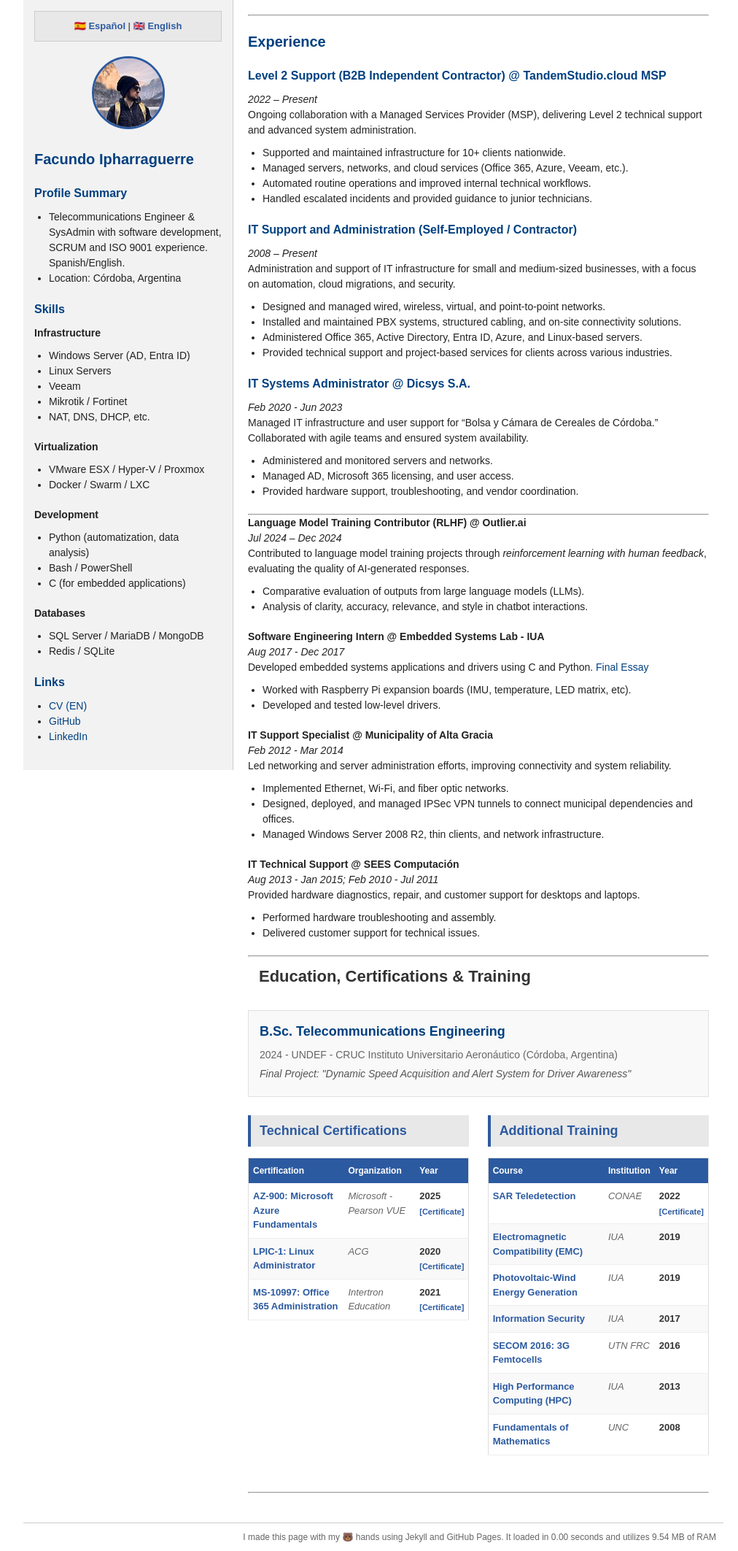
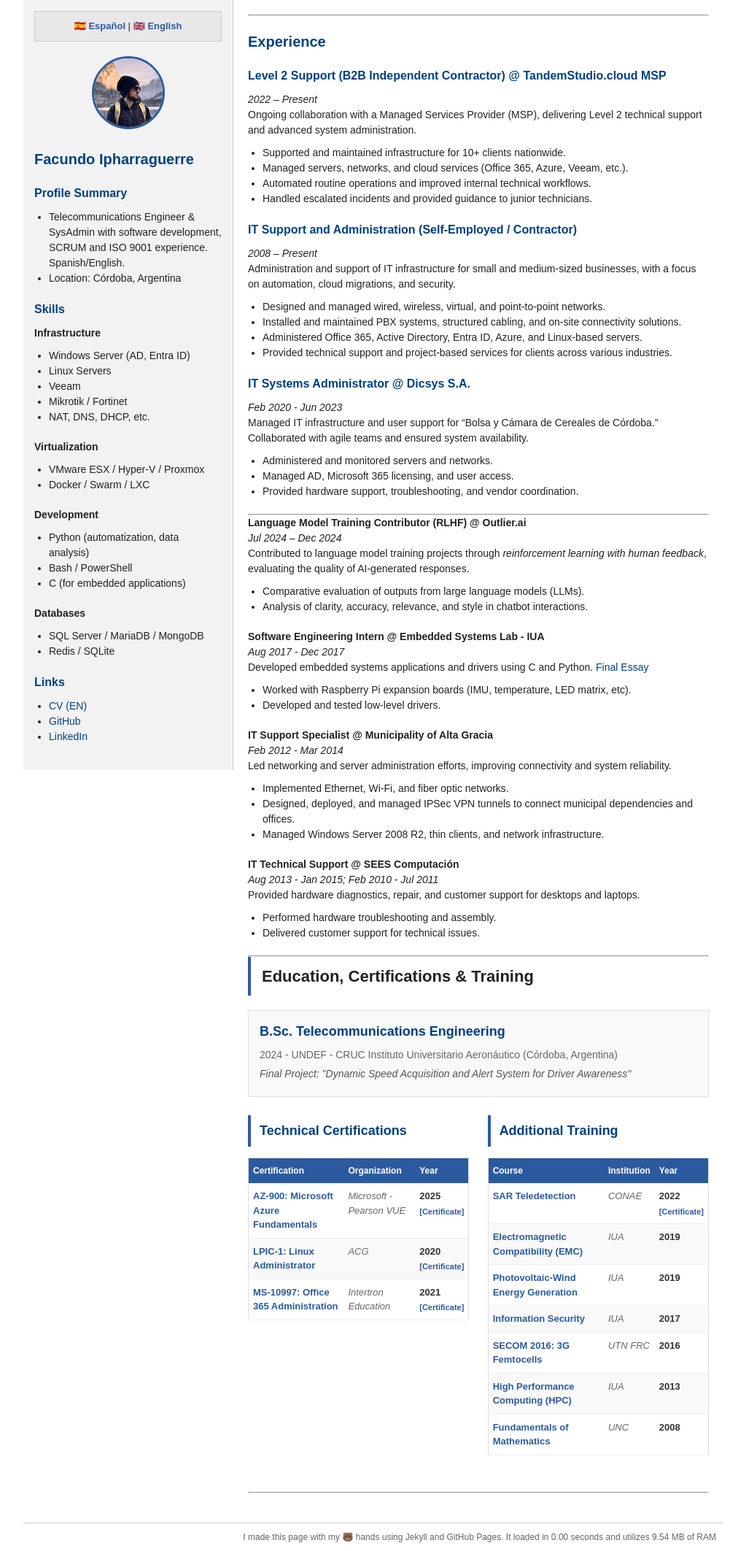
Before and after one commit to fipharraguerre/cv-homepage, a Jekyll site: the page built from index_en.md, in a window 1280 px wide. Shown: the whole page at 73% size, without its empty margins (128-1140 px from the left). Built offline with Jekyll 4.4.1, drawn with Linux system fonts in a browser that asks for light colours.

Commit message:
css fixes

```diff
--- a/assets/style.css
+++ b/assets/style.css
@@ -113,7 +113,7 @@ footer {
 .education-section .section-title {
     font-size: 22px;
     font-weight: bold;
-    color: #333;
+    border-left: 4px solid #2c5aa0;
     padding: 10px 15px;
     margin-bottom: 20px;
 }
@@ -157,11 +157,9 @@ footer {
 }
 
 .two-column-edu h3 {
-    color: #2c5aa0;
     font-size: 18px;
     margin: 0 0 15px 0;
     padding: 8px 12px;
-    background-color: #e8e8e8;
     border-left: 4px solid #2c5aa0;
 }
 
```
